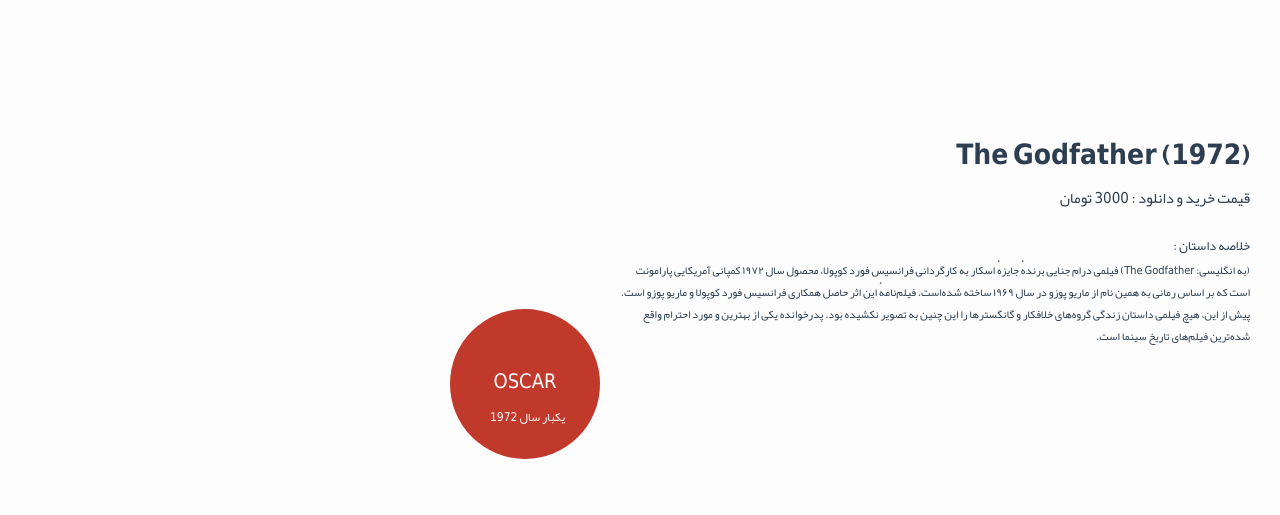
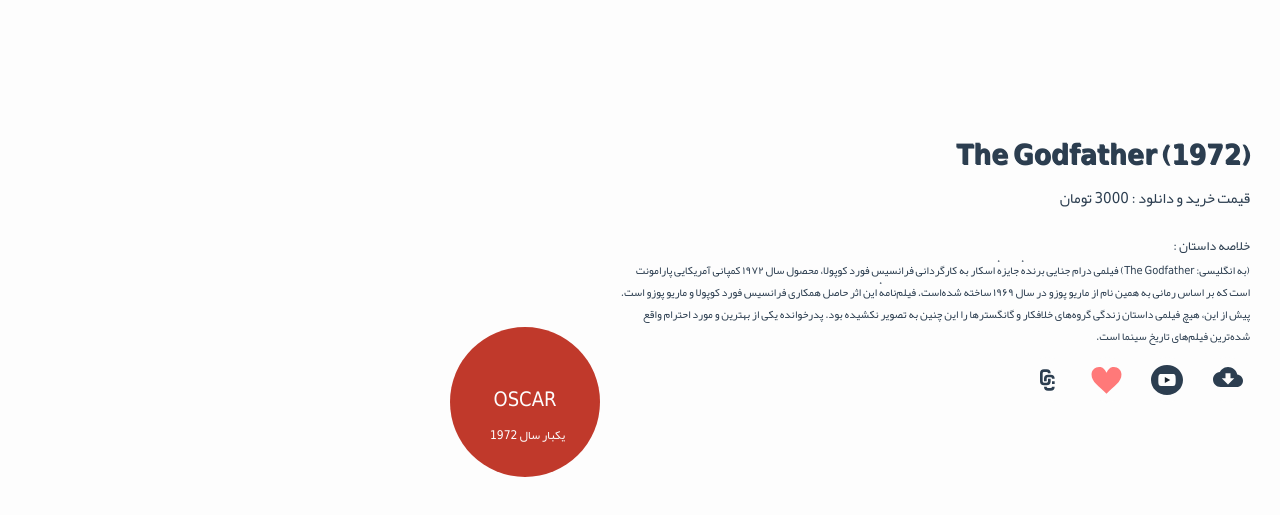
Before and after one commit to pooriadaloochi/sammmmmmmmmmm, a plain HTML site: page index.html in a window 1280 px wide. Shown: the part 2173-2688 px from the top of the page. Drawn offline with Linux system fonts and the light colour scheme.

Commit message:
main_done

```diff
--- a/index.html
+++ b/index.html
@@ -702,10 +702,28 @@
                 <h5>خلاصه داستان : </h5>
                 <p>(به انگلیسی: The Godfather) فیلمی درام جنایی برندهٔ جایزهٔ اسکار به کارگردانی فرانسیس فورد کوپولا، محصول سال ۱۹۷۲ کمپانی آمریکایی پارامونت است که بر اساس رمانی به همین نام از ماریو پوزو در سال ۱۹۶۹ ساخته شده‌است. فیلم‌نامهٔ این اثر حاصل
                     همکاری فرانسیس فورد کوپولا و ماریو پوزو است. پیش از این، هیچ فیلمی داستان زندگی گروه‌های خلافکار و گانگسترها را این چنین به تصویر نکشیده بود. پدرخوانده یکی از بهترین و مورد احترام واقع شده‌ترین فیلم‌های تاریخ سینما است.</p>
+
+                <div class="post_buttons">
+                    <button class="buy_download">
+                         <img src="icon/download2.svg" alt="">
+                    </button>
+                    <button class="thriller">
+                         <img src="icon/thrailer.svg" alt="">
+                    </button>
+                    <button class="like">
+                         <img src="icon/like1.svg" alt="">
+                    </button>
+                    <button class="share_link">
+                        <img src="icon/share_link.svg" alt="">
+                    </button>
+                </div>
+
+
                 <div class="circle">
                     <h3>OSCAR</h3>
                     <h6>یکبار سال 1972</h6>
                 </div>
+
             </div>
 
 
--- a/style.css
+++ b/style.css
@@ -810,6 +810,7 @@
     float: right;
     font: 28px 'bardi', tahoma;
     color: #2C3E50;
+    text-shadow: 1px 1px;
 }
 
 .post .details h6 {
@@ -834,13 +835,88 @@
     color: #2C3E50;
 }
 
+.clear {
+    clear: left;
+}
+
+
+/* buttons */
+
+.post .details .post_buttons {
+    width: 500px;
+    float: right;
+    margin-top: 10px;
+}
+
+.post .details .buy_download {
+    width: 45px;
+    height: 45px;
+    float: right;
+    border: none;
+    background: #fdfdfd;
+    border-radius: 100%;
+}
+
+.post .details .buy_download img {
+    width: 30px;
+    height: 20px;
+}
+
+.post .details .thriller {
+    width: 45px;
+    height: 45px;
+    float: right;
+    border: none;
+    background: #fdfdfd;
+    border-radius: 100%;
+    margin-right: 15px;
+}
+
+.post .details .thriller img {
+    width: 32px;
+    height: 30px;
+    margin: 7px 1px;
+}
+
+.post .details .like {
+    width: 45px;
+    height: 45px;
+    float: right;
+    border: none;
+    background: #fdfdfd;
+    border-radius: 100%;
+    margin-right: 15px;
+}
+
+.post .details .like img {
+    width: 35px;
+    height: 35px;
+    margin-top: 5px;
+}
+
+.post .details .share_link {
+    width: 45px;
+    height: 45px;
+    float: right;
+    border: none;
+    background: #fdfdfd;
+    border-radius: 100%;
+    margin-right: 15px;
+}
+
+.post .details .share_link img {
+    width: 32px;
+    height: 32px;
+    margin-top: 5px;
+}
+
 .post .details .circle {
     width: 150px;
     height: 150px;
     background: #C0392B;
     float: left;
     border-radius: 100%;
-    margin: 50px 0 0 100px;
+    margin: -20px 0 0 100px;
     border-radius: 3px solid #E74C3C;
 }
 
```
Also changed, not shown: icon/download2.svg (added), icon/like1.svg (added), icon/like2.svg (added), icon/share_link.svg (added), icon/thrailer.svg (added).
